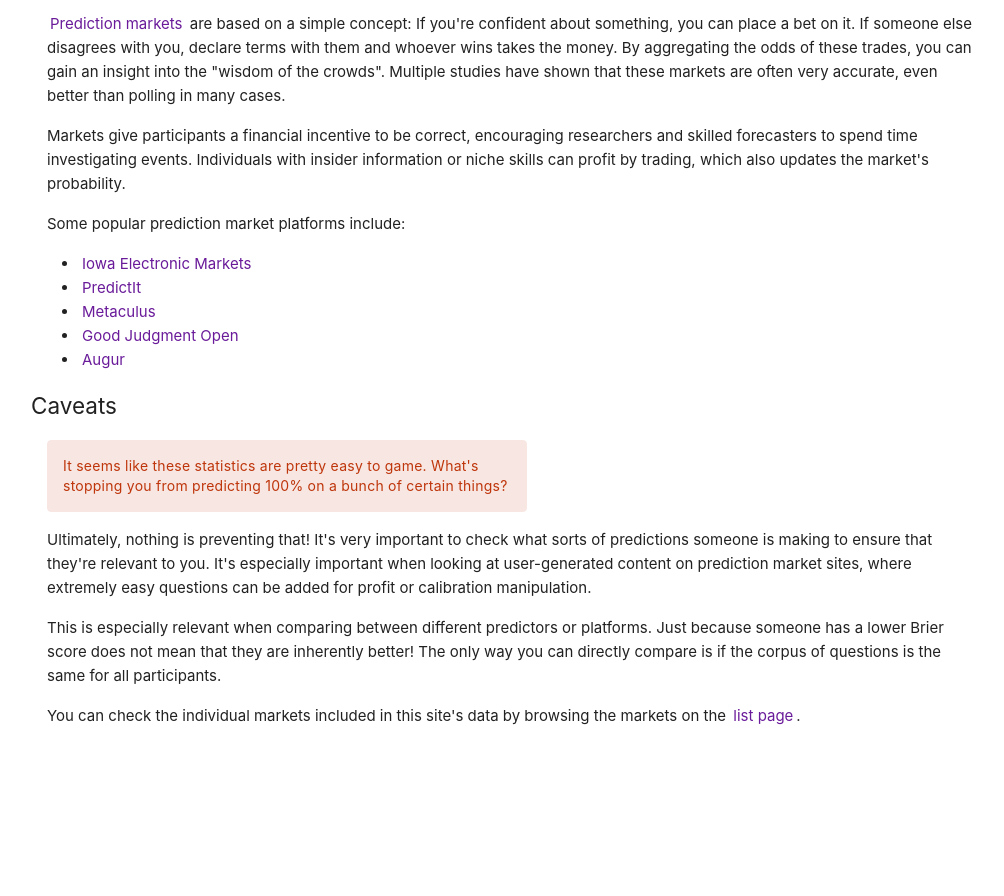
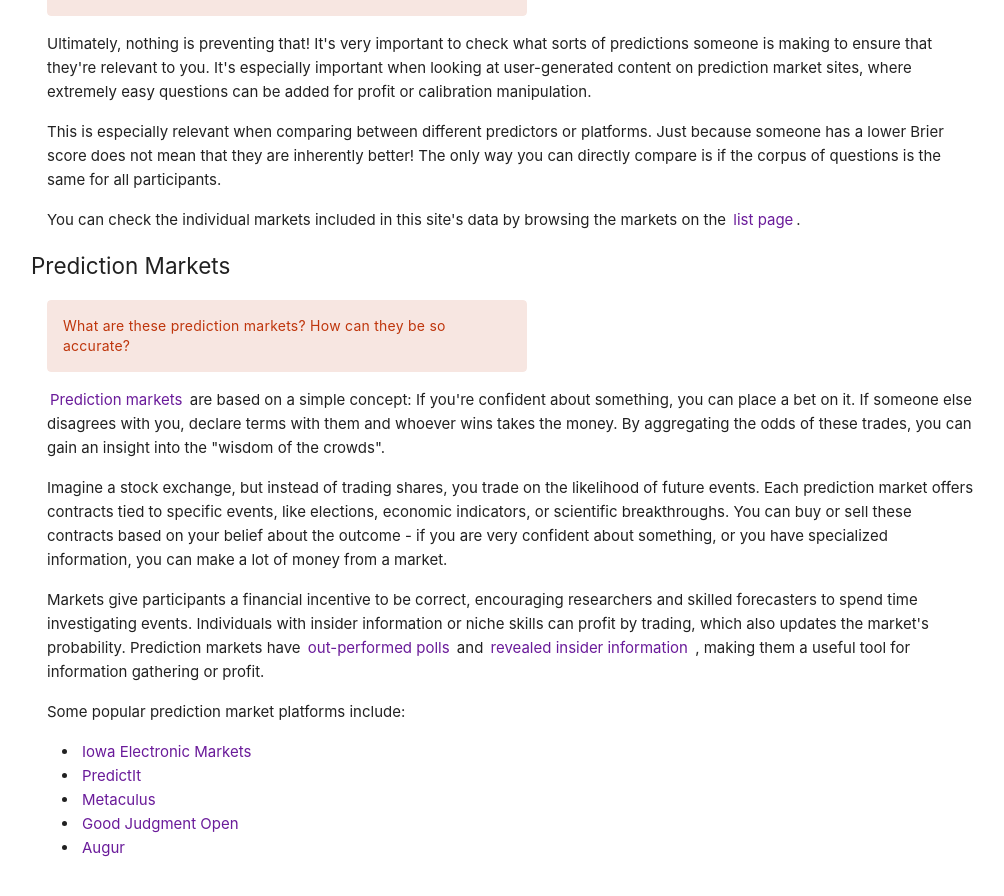
Before and after one commit to wasabipesto/themis, a Vue app in the folder client/: page /introduction in a window 1280 px wide. Shown: the part 4087-4983 px from the top of the page, without its empty margins (129-1133 px from the left). Before the commit the page ends 4863 px from the top, so only its background shows below. Built offline with nearby package versions, Linux system fonts and the light colour scheme.

Commit message:
into text tweaks

```diff
--- a/client/src/views/IntroductionView.vue
+++ b/client/src/views/IntroductionView.vue
@@ -517,41 +517,12 @@
       honest about your confidence in those predictions, you can be more well-calibrated than
       someone who makes accurate but over- or under-confident predictions.
     </p>
-    <h2>Prediction Markets</h2>
-    <p>
-      <v-card variant="tonal" color="deep-orange-darken-4" class="left-box">
-        <v-card-text> What are these prediction markets? How can they be so accurate? </v-card-text>
-      </v-card>
-    </p>
-    <p>
-      <a href="https://en.wikipedia.org/wiki/Prediction_market">Prediction markets</a> are based on
-      a simple concept: If you're confident about something, you can place a bet on it. If someone
-      else disagrees with you, declare terms with them and whoever wins takes the money. By
-      aggregating the odds of these trades, you can gain an insight into the "wisdom of the crowds".
-      Multiple studies have shown that these markets are often very accurate, even better than
-      polling in many cases.
-    </p>
-    <p>
-      Markets give participants a financial incentive to be correct, encouraging researchers and
-      skilled forecasters to spend time investigating events. Individuals with insider information
-      or niche skills can profit by trading, which also updates the market's probability.
-    </p>
-    <p>Some popular prediction market platforms include:</p>
-    <ul>
-      <li>
-        <a href="https://en.wikipedia.org/wiki/Iowa_Electronic_Markets">Iowa Electronic Markets</a>
-      </li>
-      <li><a href="https://en.wikipedia.org/wiki/PredictIt">PredictIt</a></li>
-      <li><a href="https://en.wikipedia.org/wiki/Metaculus">Metaculus</a></li>
-      <li><a href="https://en.wikipedia.org/wiki/Good_Judgment_Open">Good Judgment Open</a></li>
-      <li><a href="https://en.wikipedia.org/wiki/Augur_(software)">Augur</a></li>
-    </ul>
     <h2>Caveats</h2>
     <p>
       <v-card variant="tonal" color="deep-orange-darken-4" class="left-box">
         <v-card-text>
           It seems like these statistics are pretty easy to game. What's stopping you from
-          predicting 100% on a bunch of certain things?
+          predicting 100% on a bunch of certain things, like "will the sun come up tomorrow"?
         </v-card-text>
       </v-card>
     </p>
@@ -572,6 +543,48 @@
       the
       <RouterLink to="/list">list page</RouterLink>.
     </p>
+    <h2>Prediction Markets</h2>
+    <p>
+      <v-card variant="tonal" color="deep-orange-darken-4" class="left-box">
+        <v-card-text> What are these prediction markets? How can they be so accurate? </v-card-text>
+      </v-card>
+    </p>
+    <p>
+      <a href="https://en.wikipedia.org/wiki/Prediction_market">Prediction markets</a> are based on
+      a simple concept: If you're confident about something, you can place a bet on it. If someone
+      else disagrees with you, declare terms with them and whoever wins takes the money. By
+      aggregating the odds of these trades, you can gain an insight into the "wisdom of the crowds".
+    </p>
+    <p>
+      Imagine a stock exchange, but instead of trading shares, you trade on the likelihood of future
+      events. Each prediction market offers contracts tied to specific events, like elections,
+      economic indicators, or scientific breakthroughs. You can buy or sell these contracts based on
+      your belief about the outcome - if you are very confident about something, or you have
+      specialized information, you can make a lot of money from a market.
+    </p>
+    <p>
+      Markets give participants a financial incentive to be correct, encouraging researchers and
+      skilled forecasters to spend time investigating events. Individuals with insider information
+      or niche skills can profit by trading, which also updates the market's probability. Prediction
+      markets have
+      <a href="https://daily.jstor.org/how-accurate-are-prediction-markets/">
+        out-performed polls
+      </a>
+      and
+      <a href="https://news.manifold.markets/p/manifold-predicted-the-ai-extinction">
+        revealed insider information </a
+      >, making them a useful tool for information gathering or profit.
+    </p>
+    <p>Some popular prediction market platforms include:</p>
+    <ul>
+      <li>
+        <a href="https://en.wikipedia.org/wiki/Iowa_Electronic_Markets">Iowa Electronic Markets</a>
+      </li>
+      <li><a href="https://en.wikipedia.org/wiki/PredictIt">PredictIt</a></li>
+      <li><a href="https://en.wikipedia.org/wiki/Metaculus">Metaculus</a></li>
+      <li><a href="https://en.wikipedia.org/wiki/Good_Judgment_Open">Good Judgment Open</a></li>
+      <li><a href="https://en.wikipedia.org/wiki/Augur_(software)">Augur</a></li>
+    </ul>
   </v-main>
 </template>
 
```
